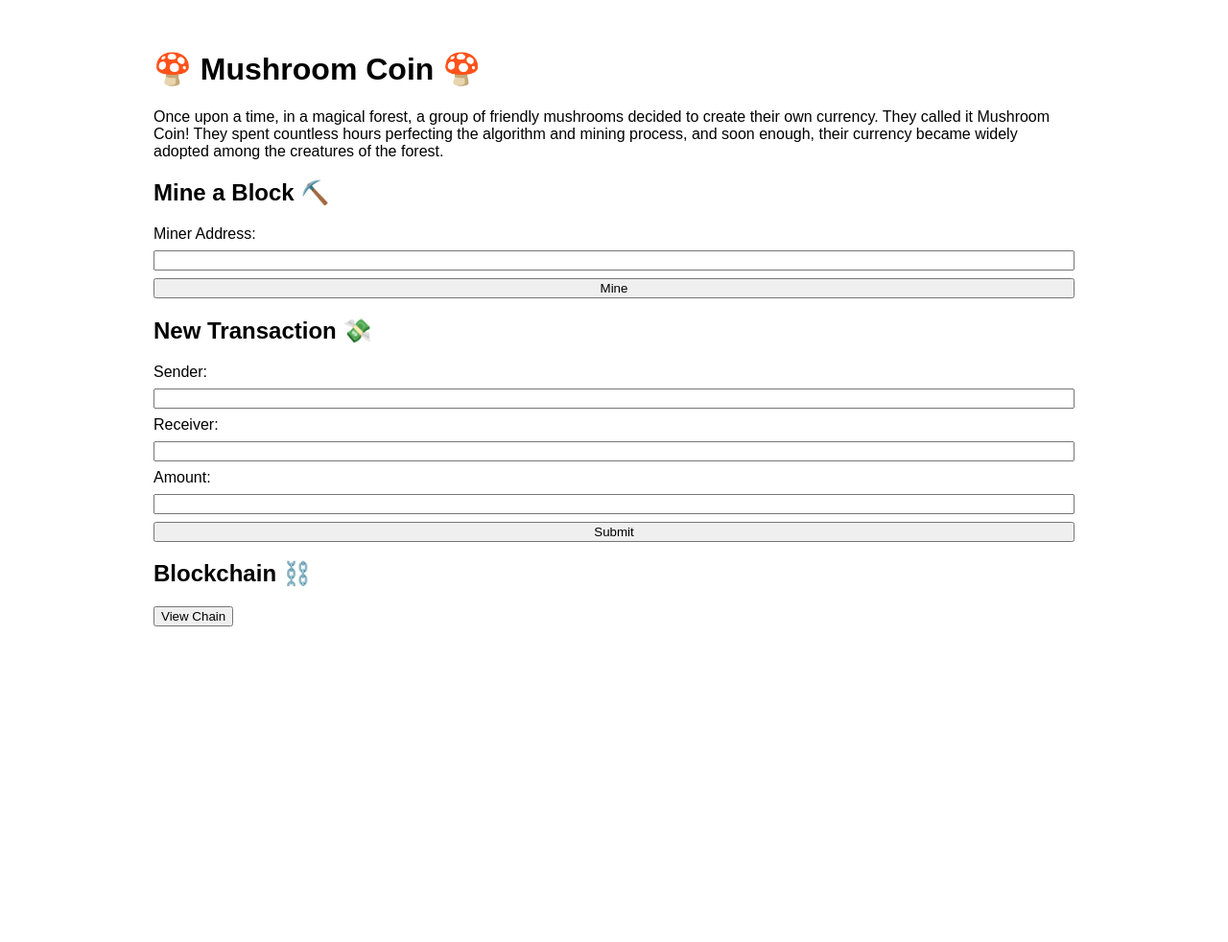
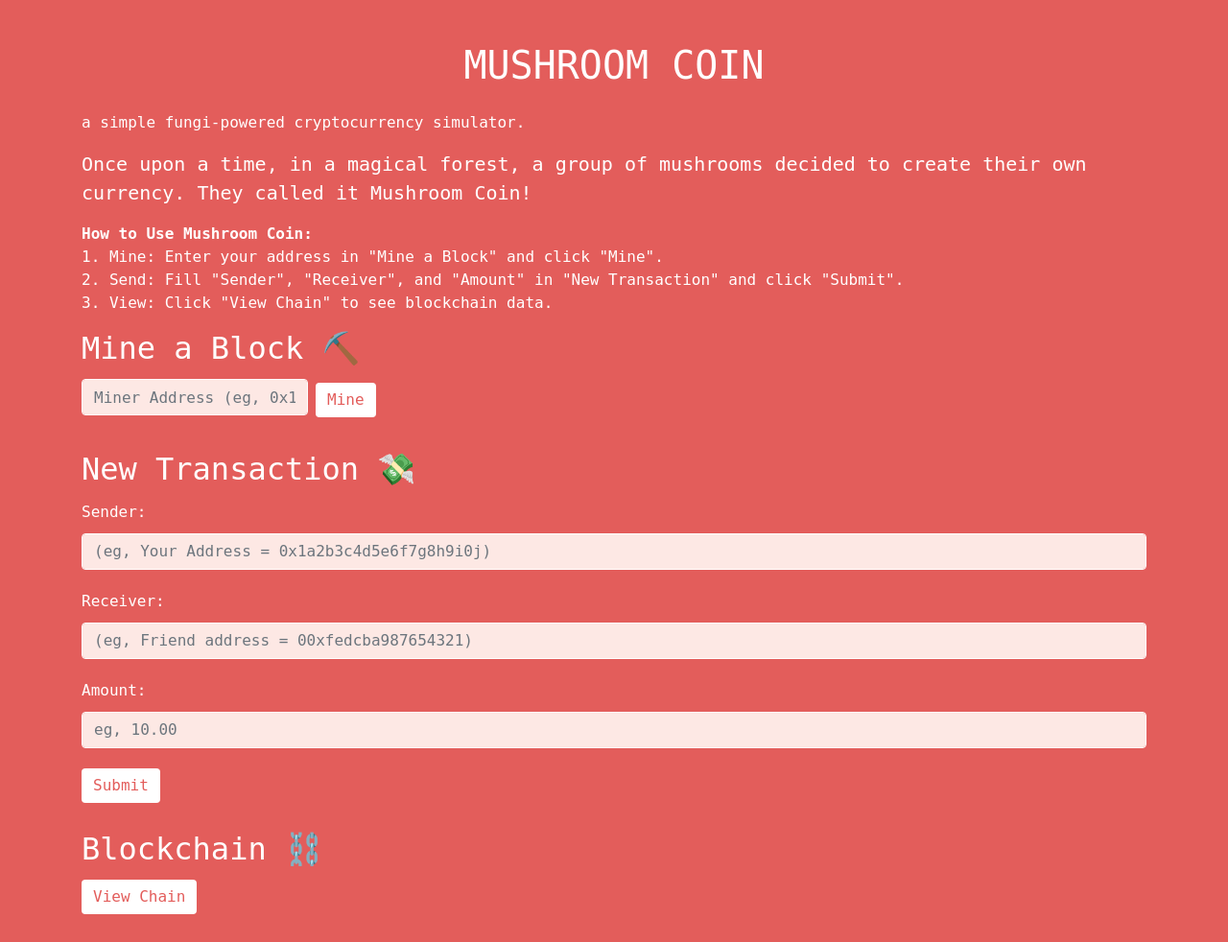
Before and after one commit to barthollomew/mushroom-coin, a Flask app: page / in a window 1280 px wide. Shown: the whole page at 96% size. Before the commit the page ends 653 px from the top, so only its background shows below. Run offline with Flask 3, Linux system fonts and the light colour scheme; some libraries are stand-ins or nearby versions.

Commit message:
Added Bootstrap styling and mono font

```diff
--- a/templates/index.html
+++ b/templates/index.html
@@ -1,72 +1,182 @@
 <!DOCTYPE html>
 <html lang="en">
   <head>
-    <meta charset="UTF-8">
-    <meta name="viewport" content="width=device-width, initial-scale=1.0">
+    <meta charset="UTF-8" />
+    <meta name="viewport" content="width=device-width, initial-scale=1.0" />
     <title>🍄 Mushroom Coin 🍄</title>
-    <link rel="stylesheet" href="{{ url_for('static', filename='css/styles.css') }}">
+    <!-- Bootstrap CSS -->
+    <link
+      rel="stylesheet"
+      href="https://stackpath.bootstrapcdn.com/bootstrap/4.5.2/css/bootstrap.min.css"
+    />
+    <!-- Custom CSS -->
+    <style>
+      body {
+        font-family: "Space Mono", monospace; /* Serif font */
+        background-color: #e35d5b; /* Orangy-red background */
+        color: white; /* White text */
+      }
+
+      .container {
+        padding-top: 20px;
+      }
+
+      h1,
+      h2,
+      .lead,
+      .how-to {
+        text-align: left;
+      }
+
+      button,
+      input,
+      label {
+        margin: 5px 0; /* Spacing for form elements */
+      }
+
+      .btn-primary,
+      .btn-success,
+      .btn-info {
+        background-color: white; /* White buttons */
+        color: #e35d5b; /* Text color */
+        border: none;
+      }
+
+      /* Adjustments for form elements */
+      .form-control {
+        background-color: #fde8e4; /* Light red background */
+        color: #e35d5b; /* Text color */
+        border: 1px solid white;
+      }
+
+      /* Style for the blockchain data display */
+      .pre-scrollable {
+        background-color: #fde8e4; /* Light red background */
+        color: #e35d5b; /* Text color */
+      }
+    </style>
   </head>
   <body>
-    <div class="container">
-        <h1>🍄 Mushroom Coin 🍄</h1>
-        <p>Once upon a time, in a magical forest, a group of friendly mushrooms decided to create their own currency. They called it Mushroom Coin! They spent countless hours perfecting the algorithm and mining process, and soon enough, their currency became widely adopted among the creatures of the forest.</p>
+    <div class="container my-4">
+      <h1 class="text-center mb-4">MUSHROOM COIN</h1>
+      <p>a simple fungi-powered cryptocurrency simulator.</p>
+      <p class="lead">
+        Once upon a time, in a magical forest, a group of mushrooms decided to
+        create their own currency. They called it Mushroom Coin!
+      </p>
+      <p class="how-to">
+        <strong>How to Use Mushroom Coin:</strong><br />
+        1. Mine: Enter your address in "Mine a Block" and click "Mine".<br />
+        2. Send: Fill "Sender", "Receiver", and "Amount" in "New Transaction"
+        and click "Submit".<br />
+        3. View: Click "View Chain" to see blockchain data.
+      </p>
+      <!-- Mining Block Section -->
+      <section class="mb-4">
         <h2>Mine a Block ⛏️</h2>
-        <form onsubmit="event.preventDefault(); mineBlock();">
-            <label for="miner_address">Miner Address:</label>
-            <input type="text" id="miner_address" name="miner_address" required>
-            <button type="submit">Mine</button>
+        <form
+          class="form-inline"
+          onsubmit="event.preventDefault(); mineBlock();"
+        >
+          <div class="form-group mb-2 mr-2">
+            <label for="miner_address" class="sr-only">Miner Address:</label>
+            <input
+              type="text"
+              class="form-control"
+              id="miner_address"
+              name="miner_address"
+              placeholder="Miner Address (eg, 0x1a2b3c4d5e6f7g8h9i0j)"
+              required
+            />
+          </div>
+          <button type="submit" class="btn btn-primary mb-2">Mine</button>
         </form>
-
+      </section>
+      <!-- New Transaction Section -->
+      <section class="mb-4">
         <h2>New Transaction 💸</h2>
         <form onsubmit="event.preventDefault(); makeTransaction();">
+          <div class="form-group">
             <label for="sender">Sender:</label>
-            <input type="text" id="sender" name="sender" required>
+            <input
+              type="text"
+              class="form-control"
+              id="sender"
+              name="sender"
+              placeholder="(eg, Your Address = 0x1a2b3c4d5e6f7g8h9i0j)"
+              required
+            />
+          </div>
+          <div class="form-group">
             <label for="receiver">Receiver:</label>
-            <input type="text" id="receiver" name="receiver" required>
+            <input
+              type="text"
+              class="form-control"
+              id="receiver"
+              name="receiver"
+              placeholder="(eg, Friend address = 00xfedcba987654321)"
+              required
+            />
+          </div>
+          <div class="form-group">
             <label for="amount">Amount:</label>
-            <input type="number" id="amount" name="amount" step="0.01" required>
-            <button type="submit">Submit</button>
+            <input
+              type="number"
+              class="form-control"
+              id="amount"
+              name="amount"
+              placeholder="eg, 10.00"
+              step="0.01"
+              required
+            />
+          </div>
+          <button type="submit" class="btn btn-success">Submit</button>
         </form>
-
+      </section>
+      <!-- Blockchain Section -->
+      <section>
         <h2>Blockchain ⛓️</h2>
-        <button onclick="getChain()">View Chain</button>
-        <pre id="chain"></pre>
+        <button class="btn btn-info" onclick="getChain()">View Chain</button>
+        <pre id="chain" class="pre-scrollable"></pre>
+      </section>
     </div>
-
+    <script src="https://code.jquery.com/jquery-3.5.1.slim.min.js"></script>
+    <script src="https://cdn.jsdelivr.net/npm/popper.js@1.16.1/dist/umd/popper.min.js"></script>
+    <script src="https://stackpath.bootstrapcdn.com/bootstrap/4.5.2/js/bootstrap.min.js"></script>
     <script src="{{ url_for('static', filename='js/scripts.js') }}"></script>
     <script>
       function makeTransaction() {
-            const sender = document.getElementById('sender').value;
-            const receiver = document.getElementById('receiver').value;
-            const amount = document.getElementById('amount').value;
+        const sender = document.getElementById("sender").value;
+        const receiver = document.getElementById("receiver").value;
+        const amount = document.getElementById("amount").value;
 
-            fetch('/transactions/new', {
-                method: 'POST',
+        fetch("/transactions/new", {
+          method: "POST",
           headers: {
-                    'Content-Type': 'application/x-www-form-urlencoded',
+            "Content-Type": "application/x-www-form-urlencoded",
           },
-                body: `sender=${sender}&receiver=${receiver}&amount=${amount}`
+          body: `sender=${sender}&receiver=${receiver}&amount=${amount}`,
         })
-            .then(response => response.json())
-            .then(data => alert(data.message))
-            .catch((error) => console.error('Error:', error));
+          .then((response) => response.json())
+          .then((data) => alert(data.message))
+          .catch((error) => console.error("Error:", error));
       }
 
       function mineBlock() {
-            const minerAddress = document.getElementById('miner_address').value;
+        const minerAddress = document.getElementById("miner_address").value;
 
-            fetch('/mine', {
-                method: 'POST',
+        fetch("/mine", {
+          method: "POST",
           headers: {
-                    'Content-Type': 'application/x-www-form-urlencoded',
+            "Content-Type": "application/x-www-form-urlencoded",
           },
-                body: `miner_address=${minerAddress}`
+          body: `miner_address=${minerAddress}`,
         })
-            .then(response => response.json())
-            .then(data => {
-                alert(data.message + '\\n' + 'Block Hash: ' + data.block.hash);
+          .then((response) => response.json())
+          .then((data) => {
+            alert(data.message + "\\n" + "Block Hash: " + data.block.hash);
           })
-            .catch((error) => console.error('Error:', error));
+          .catch((error) => console.error("Error:", error));
       }
     </script>
   </body>
```
Lines whose indentation alone changed are shown as unchanged.
